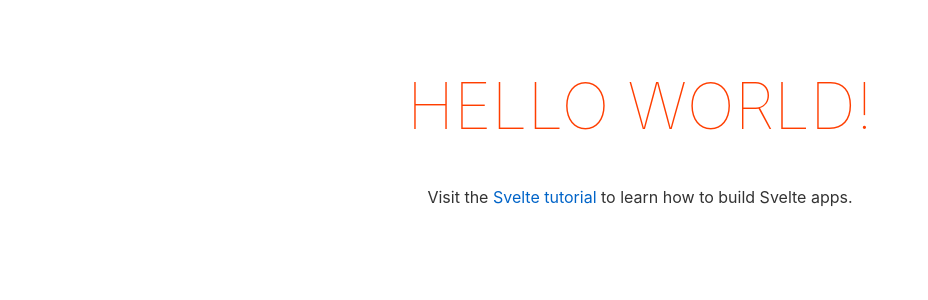
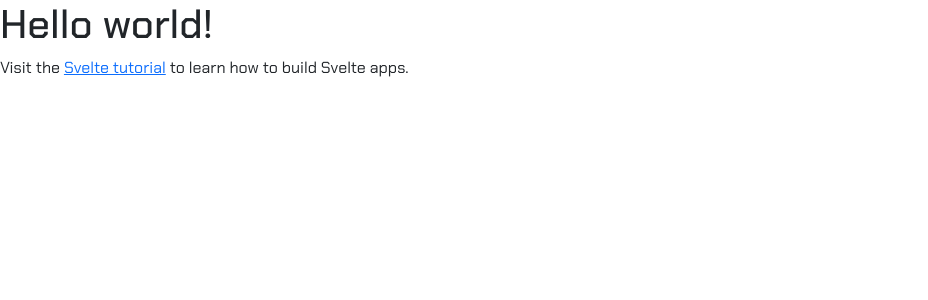
Before and after one commit to HelloYeew/taoloy, a Svelte app: page / in a window 1280 px wide. Shown: the top 300 px of the page, without its empty margins (0-928 px from the left). Built offline with nearby package versions, Linux system fonts and the light colour scheme.

Commit message:
Finish setup repo

```diff
--- a/package.json
+++ b/package.json
@@ -18,6 +18,7 @@
     "svelte": "^3.0.0"
   },
   "dependencies": {
+    "bootstrap": "^5.1.3",
     "sirv-cli": "^2.0.0"
   }
 }
--- a/public/global.css
+++ b/public/global.css
@@ -1,63 +1,5 @@
-html, body {
-	position: relative;
-	width: 100%;
-	height: 100%;
+@import url('https://fonts.googleapis.com/css2?family=Chakra+Petch:ital,wght@0,300;0,400;0,500;0,600;0,700;1,300;1,400;1,500;1,600;1,700&display=swap');
+
+* {
+	font-family: 'Chakra Petch', sans-serif;
 }
-
-body {
-	color: #333;
-	margin: 0;
-	padding: 8px;
-	box-sizing: border-box;
-	font-family: -apple-system, BlinkMacSystemFont, "Segoe UI", Roboto, Oxygen-Sans, Ubuntu, Cantarell, "Helvetica Neue", sans-serif;
-}
-
-a {
-	color: rgb(0,100,200);
-	text-decoration: none;
-}
-
-a:hover {
-	text-decoration: underline;
-}
-
-a:visited {
-	color: rgb(0,80,160);
-}
-
-label {
-	display: block;
-}
-
-input, button, select, textarea {
-	font-family: inherit;
-	font-size: inherit;
-	-webkit-padding: 0.4em 0;
-	padding: 0.4em;
-	margin: 0 0 0.5em 0;
-	box-sizing: border-box;
-	border: 1px solid #ccc;
-	border-radius: 2px;
-}
-
-input:disabled {
-	color: #ccc;
-}
-
-button {
-	color: #333;
-	background-color: #f4f4f4;
-	outline: none;
-}
-
-button:disabled {
-	color: #999;
-}
-
-button:not(:disabled):active {
-	background-color: #ddd;
-}
-
-button:focus {
-	border-color: #666;
-}
--- a/src/App.svelte
+++ b/src/App.svelte
@@ -8,23 +8,5 @@
 </main>
 
 <style>
-	main {
-		text-align: center;
-		padding: 1em;
-		max-width: 240px;
-		margin: 0 auto;
-	}
 
-	h1 {
-		color: #ff3e00;
-		text-transform: uppercase;
-		font-size: 4em;
-		font-weight: 100;
-	}
-
-	@media (min-width: 640px) {
-		main {
-			max-width: none;
-		}
-	}
 </style>
--- a/src/main.js
+++ b/src/main.js
@@ -1,4 +1,5 @@
 import App from './App.svelte';
+import 'bootstrap/dist/css/bootstrap.min.css';
 
 const app = new App({
 	target: document.body,
```
Also changed, not shown: 1 other file (tests, documents, lock files or other folders).
